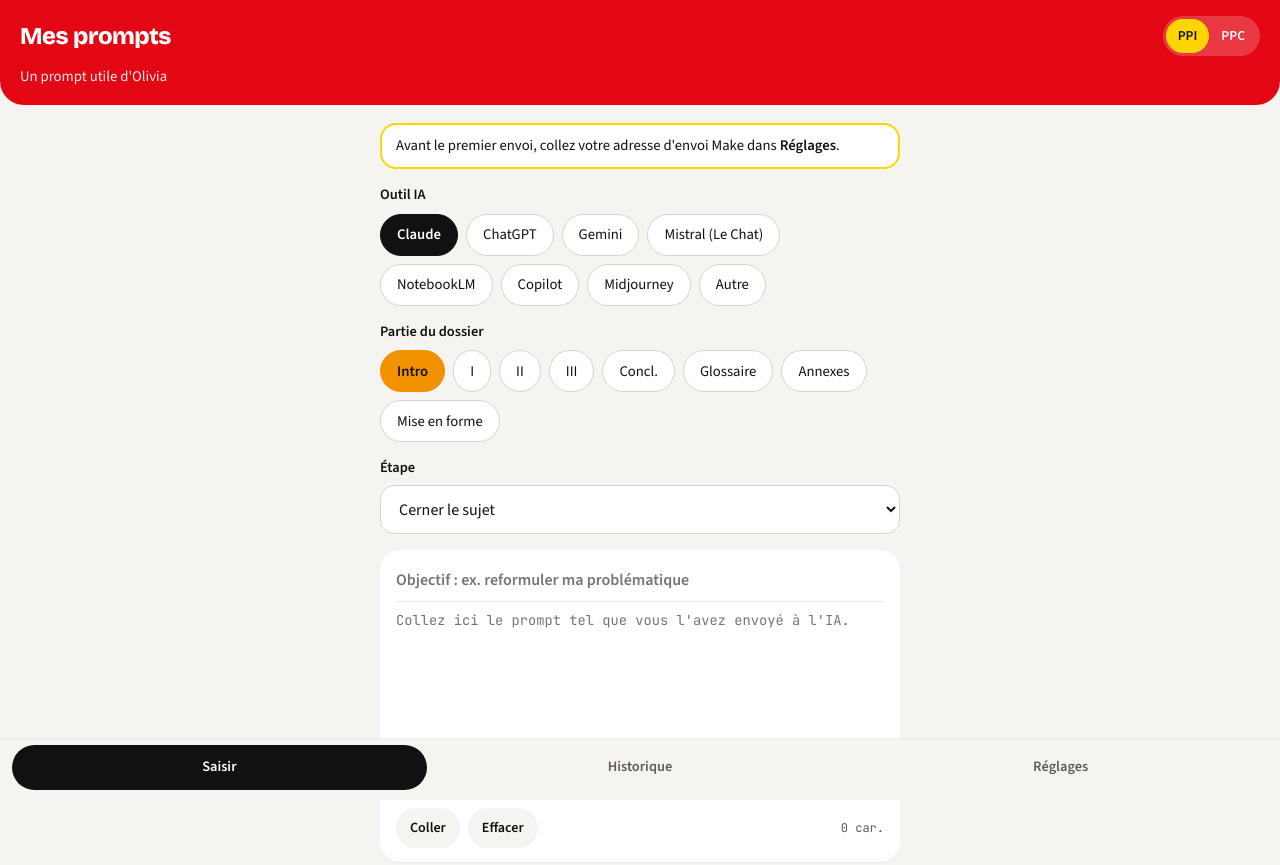
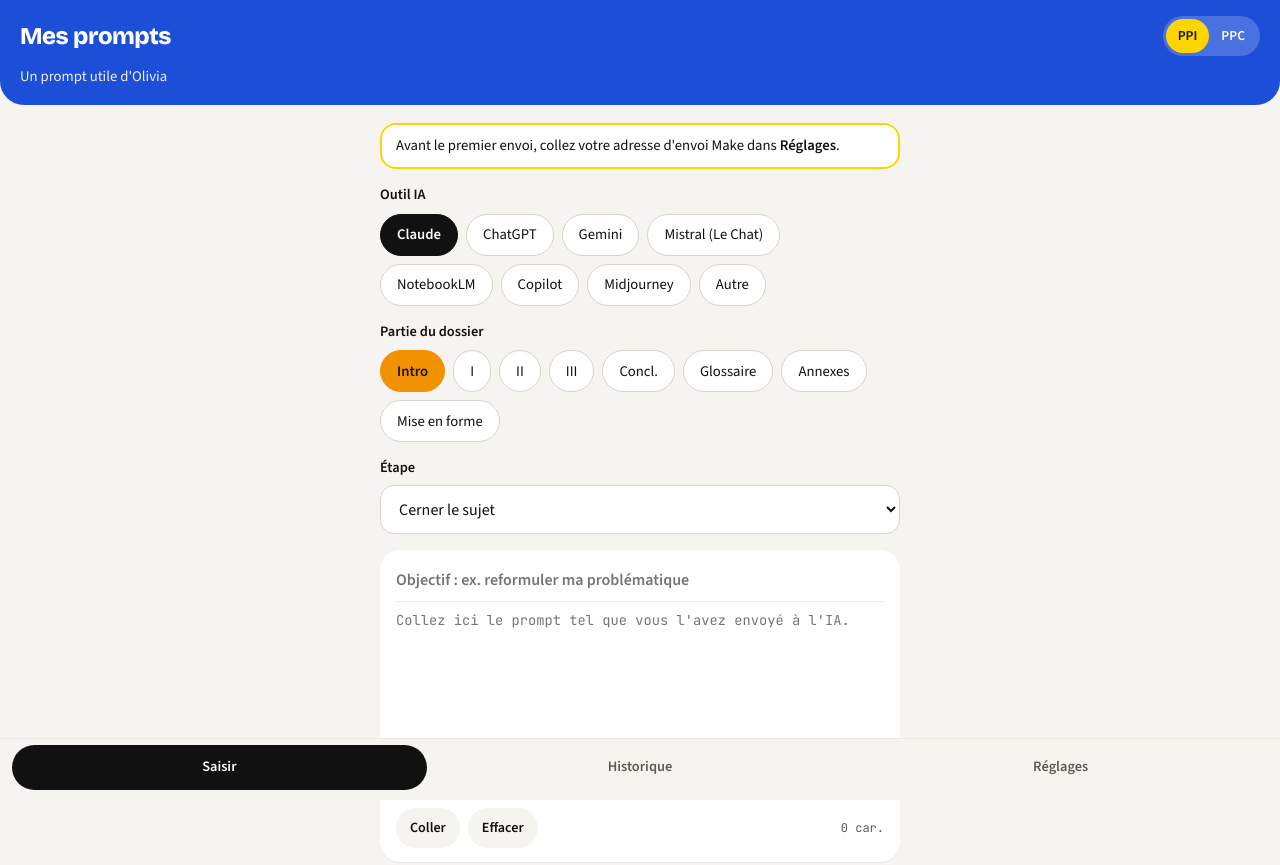
Before and after one commit to oliviasedes-ai/Journal-de-prompt-Olivia, a website: page index.html in a window 1280 px wide. Shown: the top 865 px of the page. Drawn offline with nearby package versions, Linux system fonts and the light colour scheme.

Commit message:
style: update primary brand color to blue
Replaced the red brand color with a blue theme (#1d4ed8) and incremented the cache version in the service worker.

```diff
--- a/index.html
+++ b/index.html
@@ -5,7 +5,7 @@
 <meta name="viewport" content="width=device-width, initial-scale=1, viewport-fit=cover">
 <title>Journal de prompts</title>
 <meta name="description" content="Saisir et dater ses prompts IA pour l'annexe du PPI ou du PPC (MSDI, IFC).">
-<meta name="theme-color" content="#e30613">
+<meta name="theme-color" content="#1d4ed8">
 <link rel="manifest" href="manifest.webmanifest">
 <link rel="icon" href="icons/icon-192.png">
 <link rel="apple-touch-icon" href="icons/apple-touch-icon.png">
@@ -19,7 +19,7 @@
    Mise en page : en-tête rouge arrondi, choix en pastilles, carte blanche pour le prompt, navigation en pilules. */
 :root{
   --bg:#f6f4f0; --surface:#ffffff; --fg:#111111; --muted:#5f5b54; --line:#d8d4cc; --soft:#eeeae3;
-  --red:#e30613; --red-fg:#ffffff; --orange:#f39200; --yellow:#ffd500; --ink:#111111; --ink-fg:#ffffff;
+  --red:#1d4ed8; --red-fg:#ffffff; --orange:#f39200; --yellow:#ffd500; --ink:#111111; --ink-fg:#ffffff;
   --ok-bg:#e3f1e8; --ok-fg:#145c34; --err:#b3261e;
   --f-display:"Bricolage Grotesque","Arial Rounded MT Bold",system-ui,sans-serif;
   --f-body:"Source Sans 3","Segoe UI",system-ui,sans-serif;
@@ -28,7 +28,7 @@
 }
 @media (prefers-color-scheme:dark){:root{
   --bg:#151412; --surface:#22201d; --fg:#f2efe9; --muted:#aaa59b; --line:#3d3a34; --soft:#2d2a26;
-  --red:#d10512; --ink:#f2efe9; --ink-fg:#111111;
+  --red:#1e40af; --ink:#f2efe9; --ink-fg:#111111;
   --ok-bg:#16382a; --ok-fg:#8fdcae; --err:#ff8a80; color-scheme:dark}}
 *{box-sizing:border-box}
 html,body{height:100%}
--- a/sw.js
+++ b/sw.js
@@ -1,6 +1,6 @@
 /* Service worker : met l'appli en cache pour qu'elle s'ouvre même sans réseau.
    Les envois vers Make ne sont jamais mis en cache (ils passent directement). */
-const CACHE = "journal-prompts-v1.1.0";
+const CACHE = "journal-prompts-v1.1.1";
 const SHELL = ["./", "index.html", "app.js", "manifest.webmanifest",
   "icons/icon-192.png", "icons/icon-512.png", "icons/apple-touch-icon.png"];
 
```
Also changed, not shown: manifest.webmanifest.
